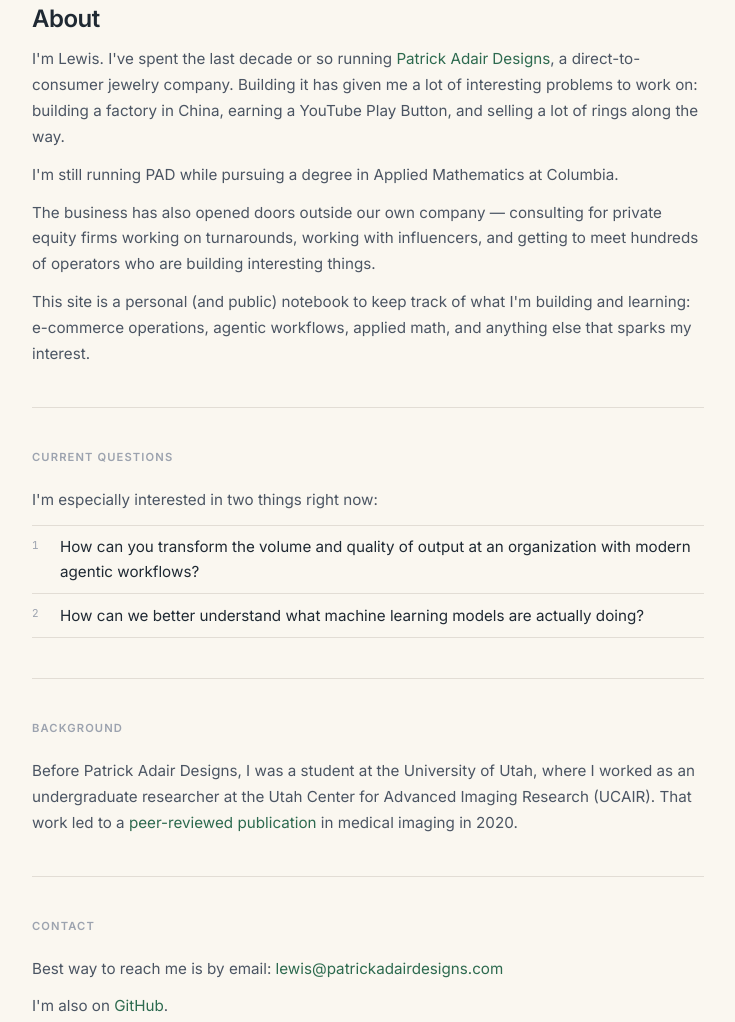
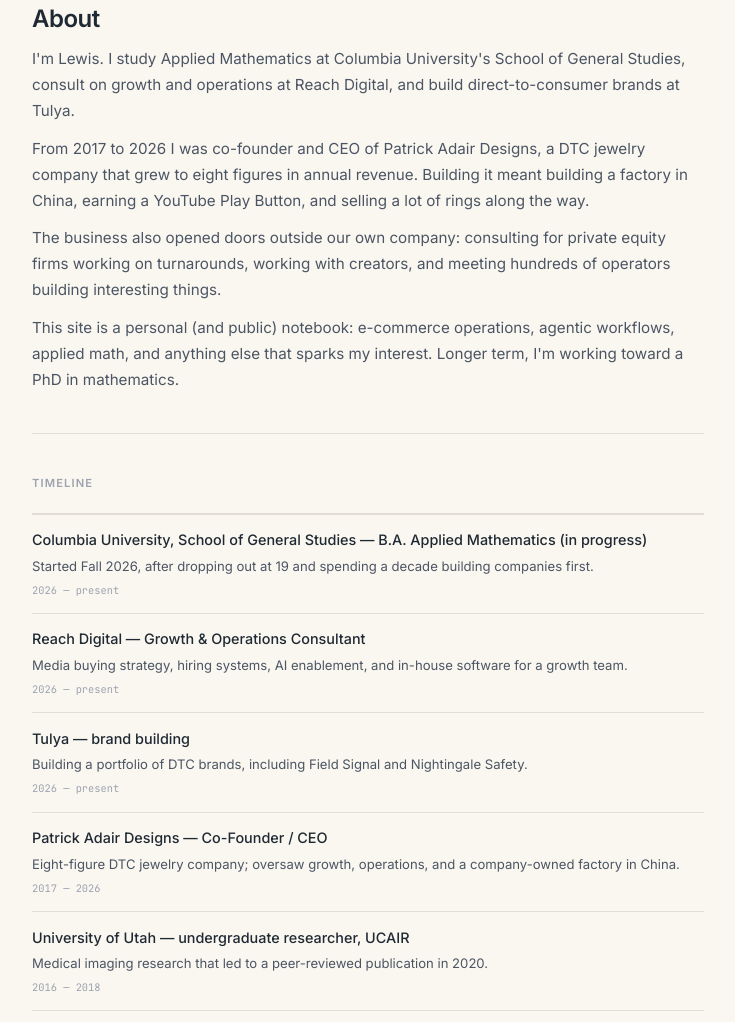
Before and after one commit to aufbau1s/Fausett.github.io, a plain HTML site: page pages/about.html in a window 1280 px wide. Shown: the part 113-1135 px from the top of the page, without its empty margins (272-1007 px from the left). Drawn offline with Linux system fonts and the light colour scheme.

Commit message:
Rebuild: current positioning (Columbia/Reach/Tulya, PAD 2017-2026), live Notes from Obsidian vault, remove zombie pages, fix dead links/CSS vars, favicon/OG/404, new contact email

```diff
--- a/pages/about.html
+++ b/pages/about.html
@@ -4,7 +4,12 @@
   <meta charset="UTF-8" />
   <meta name="viewport" content="width=device-width, initial-scale=1.0" />
   <title>About — Lewis Fausett</title>
-  <meta name="description" content="I'm Lewis. I run Patrick Adair Designs, study applied mathematics at Columbia, and keep notes on what I'm building and learning." />
+  <meta name="description" content="About Lewis Fausett: Applied Mathematics at Columbia GS, growth and operations consultant at Reach Digital, building brands at Tulya, previously co-founder/CEO of Patrick Adair Designs (2017–2026)." />
+  <meta property="og:title" content="About — Lewis Fausett" />
+  <meta property="og:description" content="About Lewis Fausett: Applied Mathematics at Columbia GS, growth and operations consultant at Reach Digital, building brands at Tulya, previously co-founder/CEO of Patrick Adair Designs (2017–2026)." />
+  <meta property="og:type" content="website" />
+  <meta property="og:url" content="https://aufbau1s.github.io/Fausett.github.io/pages/about.html" />
+  <link rel="icon" href="../favicon.svg" type="image/svg+xml" />
   <link rel="stylesheet" href="../css/style.css" />
 </head>
 <body>
@@ -18,7 +23,7 @@
         <li><a href="research.html">research</a></li>
         <li><a href="notes.html">notes</a></li>
         <li><a href="reading.html">reading</a></li>
-        <li><a href="about.html">about</a></li>
+        <li><a href="about.html" class="active">about</a></li>
       </ul>
     </div>
   </nav>
@@ -28,28 +33,59 @@
 
       <section>
         <h1>About</h1>
+        <p>
+          I'm Lewis. I study Applied Mathematics at Columbia University's School of General
+          Studies, consult on growth and operations at Reach Digital, and build
+          direct-to-consumer brands at Tulya.
+        </p>
+        <p>
+          From 2017 to 2026 I was co-founder and CEO of Patrick Adair Designs, a DTC jewelry
+          company that grew to eight figures in annual revenue. Building it meant building a
+          factory in China, earning a YouTube Play Button, and selling a lot of rings along the way.
+        </p>
+        <p>
+          The business also opened doors outside our own company: consulting for private equity
+          firms working on turnarounds, working with creators, and meeting hundreds of operators
+          building interesting things.
+        </p>
+        <p>
+          This site is a personal (and public) notebook: e-commerce operations, agentic
+          workflows, applied math, and anything else that sparks my interest. Longer term, I'm
+          working toward a PhD in mathematics.
+        </p>
+      </section>
 
-        <p>
-          I'm Lewis. I've spent the last decade or so running
-          <a href="https://patrickadairdesigns.com" target="_blank" rel="noopener">Patrick Adair Designs</a>,
-          a direct-to-consumer jewelry company. Building it has given me a lot of interesting problems to work on:
-          building a factory in China, earning a YouTube Play Button, and selling a lot of rings along the way.
-        </p>
+      <hr class="divider" />
 
-        <p>
-          I'm still running PAD while pursuing a degree in Applied Mathematics at Columbia.
-        </p>
-
-        <p>
-          The business has also opened doors outside our own company — consulting for private equity firms
-          working on turnarounds, working with influencers, and getting to meet hundreds of operators who
-          are building interesting things.
-        </p>
-
-        <p>
-          This site is a personal (and public) notebook to keep track of what I'm building and learning:
-          e-commerce operations, agentic workflows, applied math, and anything else that sparks my interest.
-        </p>
+      <section>
+        <h2>Timeline</h2>
+        <ul class="project-list">
+          <li>
+            <span class="proj-title">Columbia University, School of General Studies — B.A. Applied Mathematics (in progress)</span>
+            <p class="proj-desc">Started Fall 2026, after dropping out at 19 and spending a decade building companies first.</p>
+            <span class="proj-status">2026 — present</span>
+          </li>
+          <li>
+            <span class="proj-title">Reach Digital — Growth &amp; Operations Consultant</span>
+            <p class="proj-desc">Media buying strategy, hiring systems, AI enablement, and in-house software for a growth team.</p>
+            <span class="proj-status">2026 — present</span>
+          </li>
+          <li>
+            <span class="proj-title">Tulya — brand building</span>
+            <p class="proj-desc">Building a portfolio of DTC brands, including Field Signal and Nightingale Safety.</p>
+            <span class="proj-status">2026 — present</span>
+          </li>
+          <li>
+            <span class="proj-title">Patrick Adair Designs — Co-Founder / CEO</span>
+            <p class="proj-desc">Eight-figure DTC jewelry company; oversaw growth, operations, and a company-owned factory in China.</p>
+            <span class="proj-status">2017 — 2026</span>
+          </li>
+          <li>
+            <span class="proj-title">University of Utah — undergraduate researcher, UCAIR</span>
+            <p class="proj-desc">Medical imaging research that led to a peer-reviewed publication in 2020.</p>
+            <span class="proj-status">2016 — 2018</span>
+          </li>
+        </ul>
       </section>
 
       <hr class="divider" />
@@ -66,21 +102,10 @@
       <hr class="divider" />
 
       <section>
-        <h2>Background</h2>
-        <p>
-          Before Patrick Adair Designs, I was a student at the University of Utah, where I worked as an
-          undergraduate researcher at the Utah Center for Advanced Imaging Research (UCAIR). That work led
-          to a <a href="research.html">peer-reviewed publication</a> in medical imaging in 2020.
-        </p>
-      </section>
-
-      <hr class="divider" />
-
-      <section>
         <h2>Contact</h2>
         <p>
           Best way to reach me is by email:
-          <a href="mailto:lewis@patrickadairdesigns.com">lewis@patrickadairdesigns.com</a>
+          <a href="mailto:lewis@fausett.management">lewis@fausett.management</a>
         </p>
         <p>
           I'm also on <a href="https://github.com/aufbau1s" target="_blank" rel="noopener">GitHub</a>.
@@ -94,7 +119,7 @@
     <div class="container">
       <p>
         Lewis Fausett &nbsp;&middot;&nbsp;
-        <a href="mailto:lewis@patrickadairdesigns.com">email</a> &nbsp;&middot;&nbsp;
+        <a href="mailto:lewis@fausett.management">email</a> &nbsp;&middot;&nbsp;
         <a href="https://github.com/aufbau1s" target="_blank" rel="noopener">github</a>
       </p>
     </div>
```
